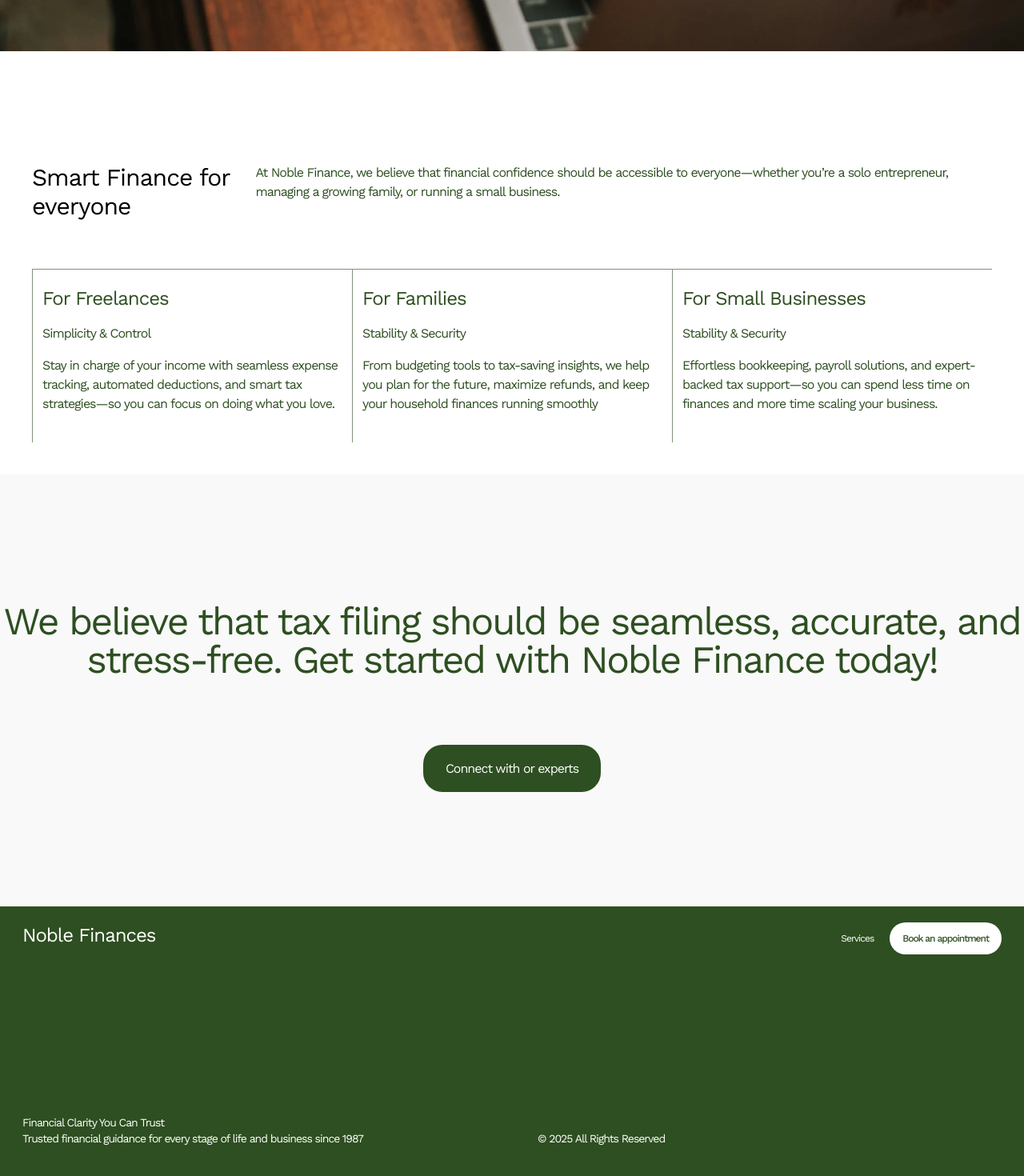
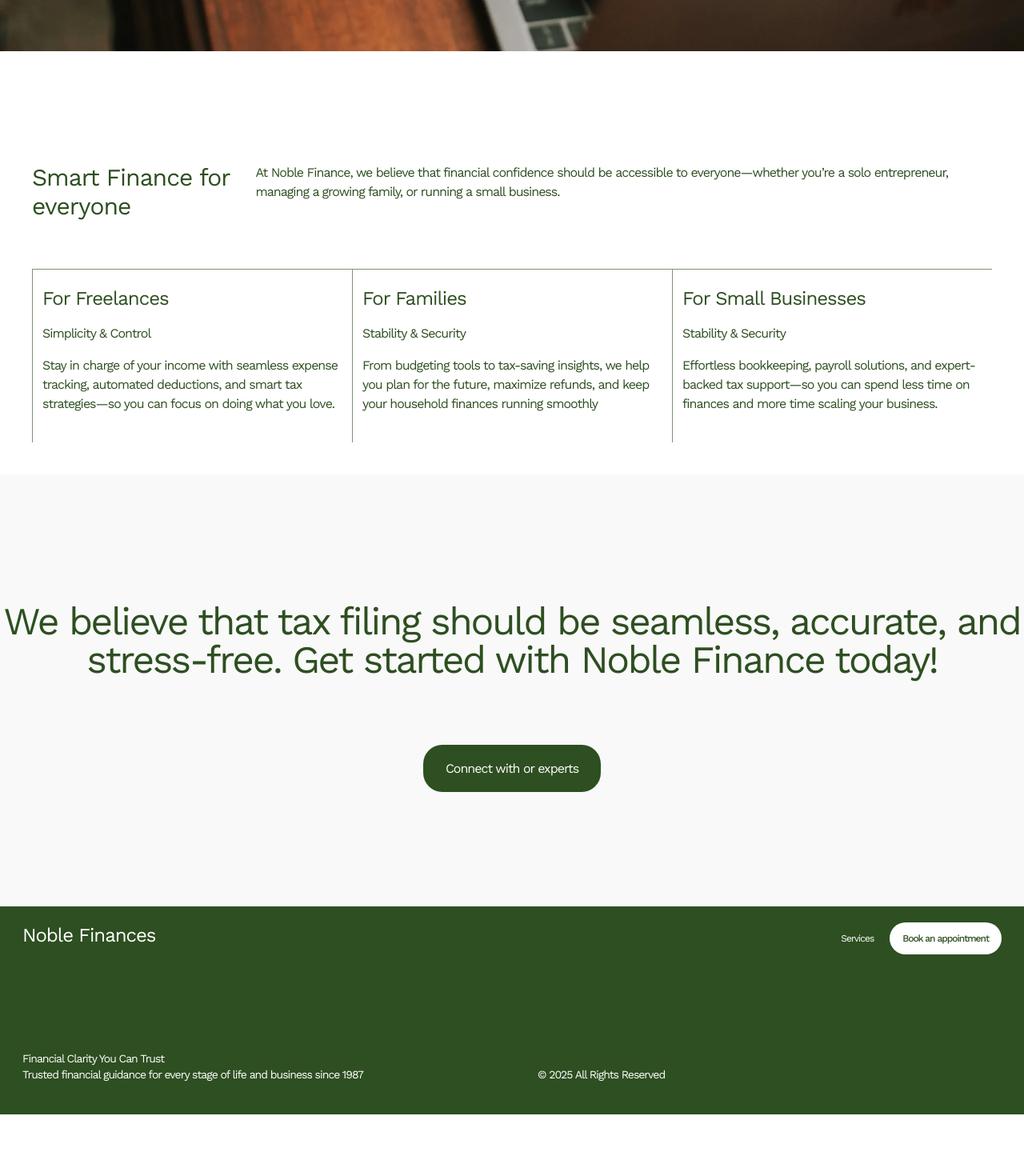
Before and after one commit to Omaa-e/Finance, a React (Vite) app: page / in a window 1280 px wide. Shown: the part 3627-5097 px from the top of the page at 80% size. After the commit the page ends 5020 px from the top, so only its background shows below. Built offline with nearby package versions, Linux system fonts and the light colour scheme.

Commit message:
new feature added

```diff
--- a/src/components/Footer.jsx
+++ b/src/components/Footer.jsx
@@ -3,22 +3,22 @@ import React from 'react'
 const Footer = () => {
   return (
     <div className='w-full justify-between bg-[#2e4f21] px-7'>
-        <div className=' flex flex-col  md:flex-row justify-between w-full h-full md:py-5'>
+        <div className=' flex flex-col  md:flex-row justify-between w-full h-full py-5'>
             <div className=' items-center'>
               <h1 className='text-white text-2xl'>Noble Finances</h1>
             </div>
-            <div className='flex justify-between items-center gap-5 py-10 md:py-0 text-white pl-2'>
+            <div className='flex justify-between items-center gap-5 pt-20 md:py-0 text-white pl-2'>
                 <a href="#" className='text-white text-xs'>Services</a>
                 <div className=' bg-white text-[#2e4f21] transition transform ease-in cursor-pointer hover:bg-green-300 text-sm hover:text-[#2e4f21] rounded-3xl px-35 md:px-4 py-3'>
                     <p className='text-xs font-medium'>Book an appointment</p>
                 </div>
             </div>
         </div>
-        <div className=' flex flex-col md:flex-row mt-35'>
+        <div className=' flex flex-col md:flex-row mt-15'>
             <div className='text-white py-5 md:py-10 text-sm md:w-1/2'>
                 <p>Financial Clarity You Can Trust <br className='mx-auto '/>Trusted financial guidance for every stage of life and business since 1987</p>
             </div>
-            <div className='text-white py-5 md:pt-15 md:pl-8 text-sm'>
+            <div className='text-white py-3 md:pt-15 md:pl-8 text-sm'>
                 <p className=''>© 2025 All Rights Reserved</p>
             </div>
         </div>
--- a/src/components/Smart.jsx
+++ b/src/components/Smart.jsx
@@ -27,7 +27,7 @@ function Smart() {
 
         <div className=' flex flex-col  justify-center '>
             <div className='flex flex-col md:flex-row justify-center w-full'>
-                <h2 className='text-3xl'>Smart Finance for everyone</h2>
+                <h2 className='text-3xl text-[#2e4f21]'>Smart Finance for everyone</h2>
                  <div className='text-[#2e4f21]  '>
                     <p className='mx-auto '>At Noble Finance, we believe that financial confidence should be accessible to everyone—whether you’re a solo entrepreneur, managing a growing family, or running a small business.</p>
                  </div>
```
